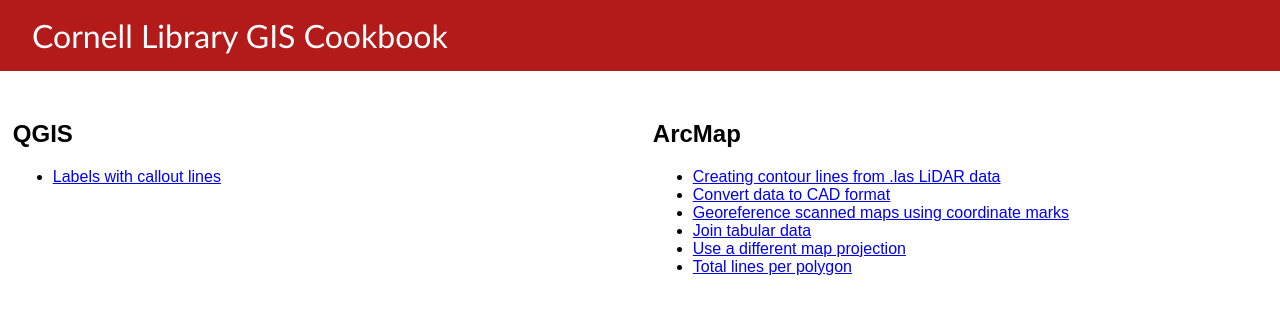
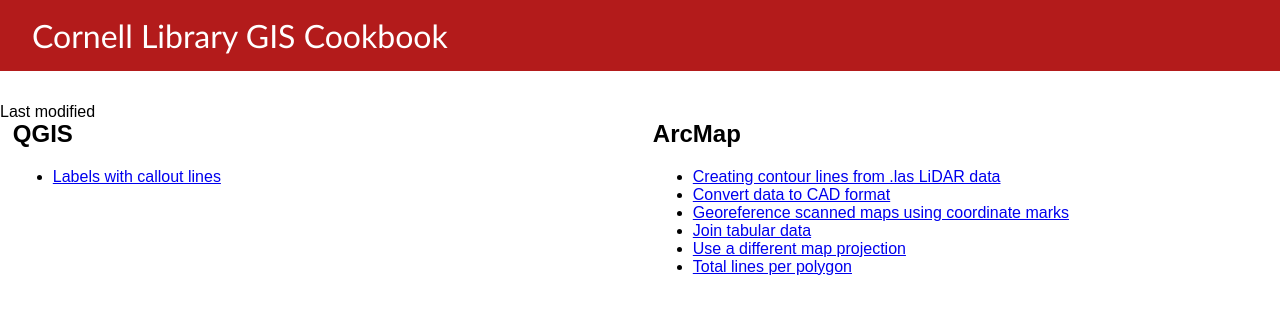
Before and after one commit to cornell-gis/gis-cookbook, a Jekyll site: the page built from index.html, in a window 1280 px wide. Shown: the top 314 px of the page. Built offline with Jekyll 4.4.1, drawn with Linux system fonts in a browser that asks for light colours.

Commit message:
Update default.html

```diff
--- a/_layouts/default.html
+++ b/_layouts/default.html
@@ -15,6 +15,7 @@
     {% endif %}
   </header>
   <main>{{ content }}</main>
+  <footer>Last modified {{ page.date }}</footer>
 </body>
 
 </html>
```
